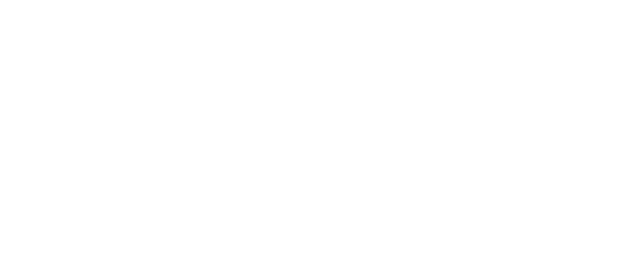
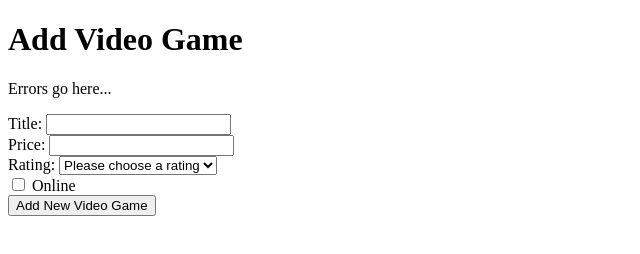
Before and after one commit to Bkc4444/FormWithCustomClass, a plain HTML site: page index.html in a window 1280 px wide. Shown: the whole page, without its empty margins (0-640 px from the left). Drawn offline with Linux system fonts and the light colour scheme.

Commit message:
Created basic add video game form

```diff
--- a/index.html
+++ b/index.html
@@ -7,6 +7,34 @@
     <title>Add Product Form</title>
 </head>
 <body>
+    <h1>Add Video Game</h1>
 
+    <div id="validation-summary">
+        <p>Errors go here...</p>
+    </div>
+
+    <form action="">
+        <label for="title">Title: </label>
+        <input id="title" type="text">
+        <br>
+        <label for="price">Price:</label>
+        <input id="price" type="text">
+        <br>
+
+        <label for="rating">Rating:</label>
+        <select name="rating" id="rating">
+            <option value="">Please choose a rating</option><!--Default-->
+            <option value="">E</option>
+            <option value="">T</option>
+            <option value="">M</option>
+        </select>
+        <br>
+
+        <input type="checkbox" id="online">
+        <label for="online">Online</label>
+        <br>
+
+        <input type="button" value="Add New Video Game">
+    </form>
 </body>
 </html>
```
